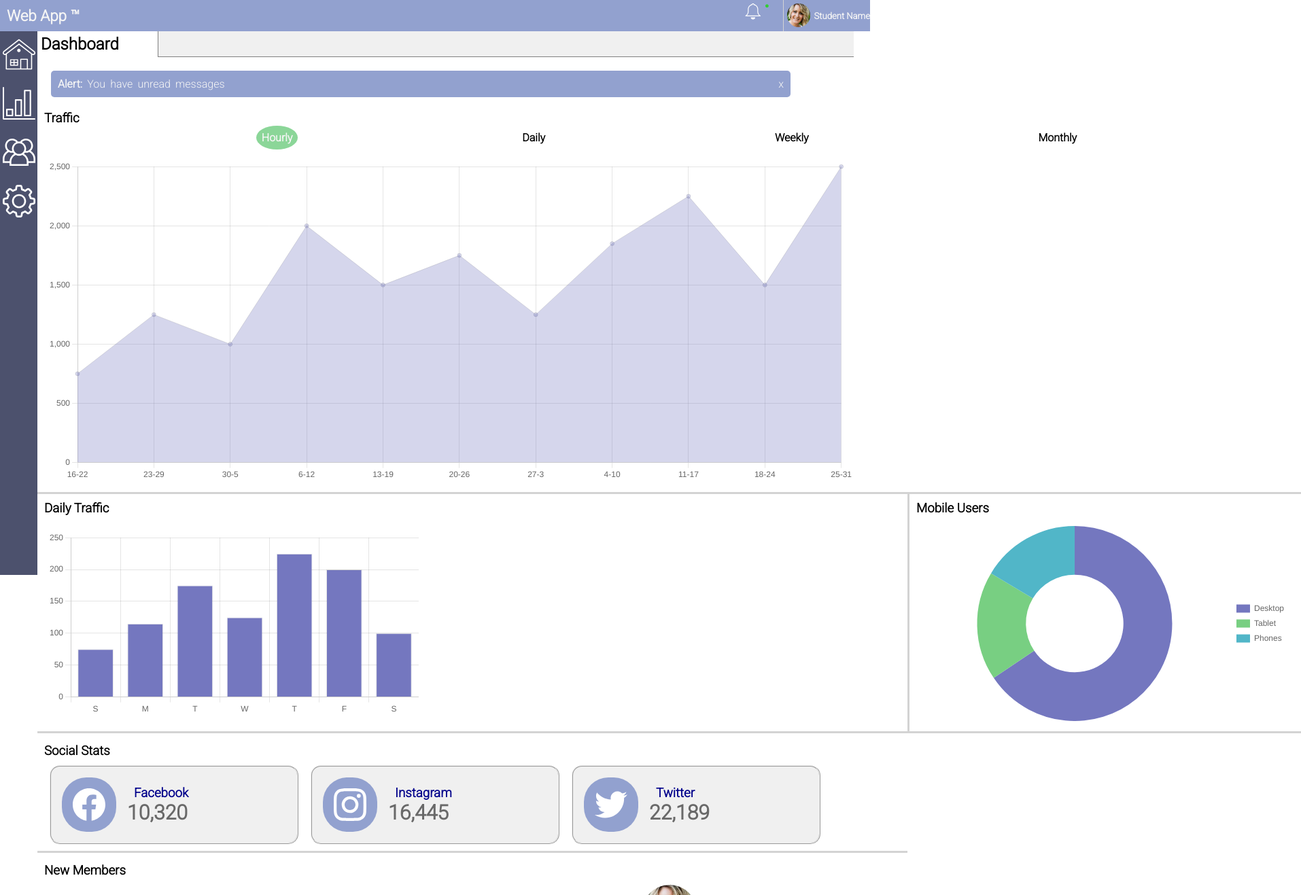
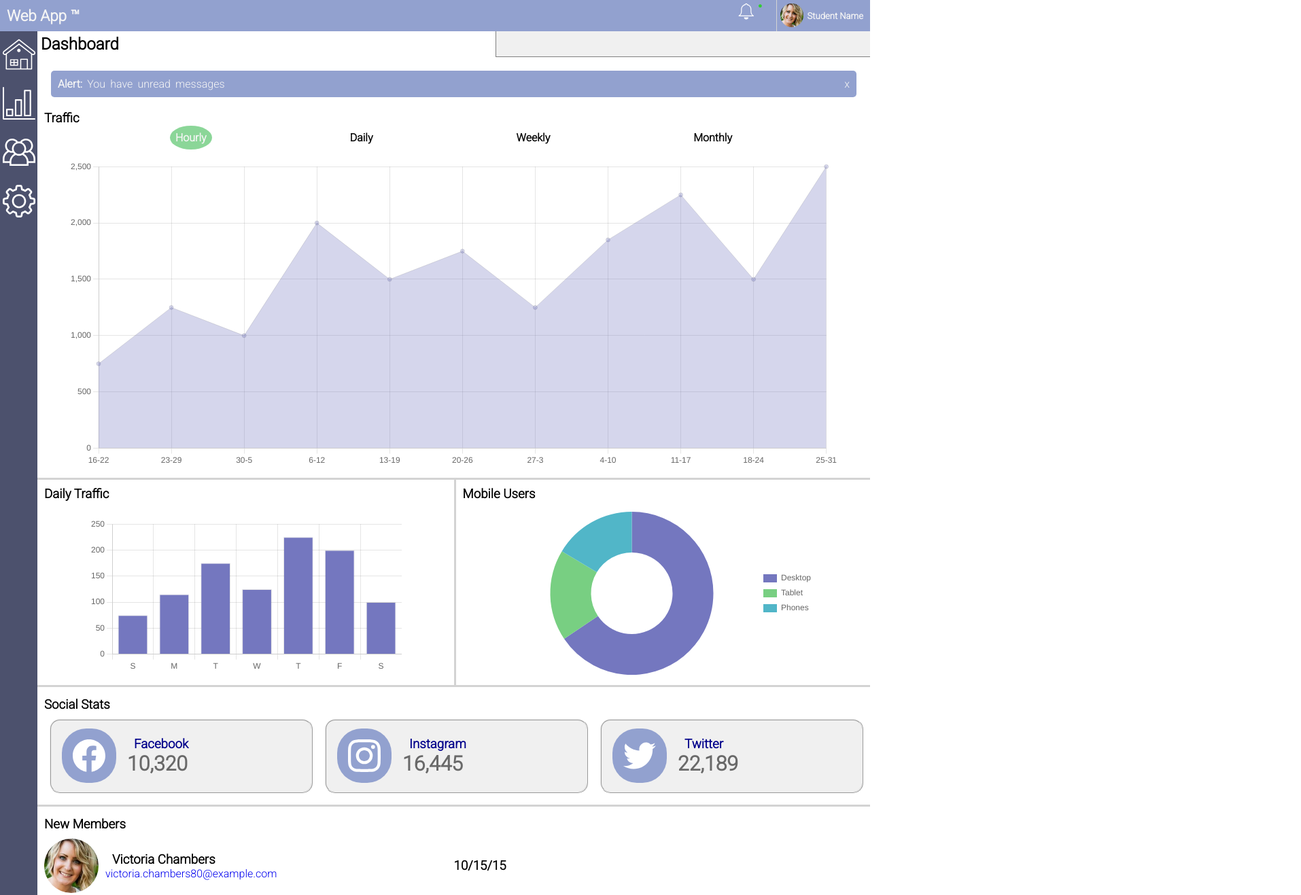
Before and after one commit to lexborelli/Web-App-Dashboard, a plain HTML site: page web_app_dashboard_v3.2/index.html in a window 1280 px wide. Shown: the top 1317 px of the page at 68% size, 1914 px wide, since content can reach past the window. Drawn offline with nearby package versions, Linux system fonts and the light colour scheme.

Commit message:
adjusting members

```diff
--- a/web_app_dashboard_v3.2/css/styles.css
+++ b/web_app_dashboard_v3.2/css/styles.css
@@ -6,6 +6,7 @@ padding: 0;
 }
 
 .grid-container {
+    width: 100%;
     display: grid;
     grid-template-columns: 100%;
     grid-template-rows: auto;
@@ -31,7 +32,7 @@ padding: 0;
 
 
 .widget-container-full, .widget-container-half {
-    width: 95vw;
+    width: 95%;
 }
 
 /*header*/
@@ -39,7 +40,7 @@ padding: 0;
 .header-container {
     display: flex;
     background-color:#92a1cf;
-    width: 100vw;
+    width: 100%;
     color: whitesmoke;
     justify-content: space-between;
     font-size: 0.7em;
@@ -90,6 +91,7 @@ padding: 0;
 .student-name {
     display: flex;
     align-items: center;
+    padding-right: 10px;
 }
 
 /*navigation*/
@@ -102,7 +104,7 @@ padding: 0;
 .nav-links {
     display: flex;
     flex-direction: row;
-    width: 100vw;
+    width: 100%;
     justify-content: space-evenly;
 }
 
@@ -143,6 +145,7 @@ padding: 0;
 /*main*/
 
 .main-header {
+    width: 100%;
     display: grid;
     grid-row: 1;
   }
@@ -151,15 +154,13 @@ padding: 0;
     display: grid;
     grid-column-start: 1;
     grid-column-end: 1;
-    width: 128px;
     margin: 5px;
 }
 
   .tab {
     display: grid;
     grid-column-start: 2;
-    grid-column-end: 4;
-    width: 192px;
+    grid-column-end: none;
     background-color: #F0F0F0;
     border-left: solid;
     border-bottom: solid;
@@ -304,8 +305,8 @@ padding: 0;
     border: ridge;
     border-radius: 15px;
     border-width: 2px;
-    height: 28%;
-    width: 90%;
+    height: 80%;
+    width: 98%;
     margin-top: 10px;
     margin-bottom: 10px;
     margin-left: 18px;
@@ -424,13 +425,13 @@ grid-row: 8;
 }
 
 .widget-container input {
-    height: 8vh;
+    height: 10%;
     width: 90%;
     padding-left: 5px;
 }
 
 .widget-container textarea {
-    height: 15vh;
+    height: 15%;
     padding-left: 5px;
     padding-top: 5px;
 }
@@ -441,7 +442,7 @@ grid-row: 8;
     border-radius: 5px;
     border: solid 1.5px #C8C8C8;
     color:white;
-    height: 8vh;
+    height: 8%;
 }
 
 .settings {
@@ -459,7 +460,7 @@ grid-row: 8;
     background-color: #F5F5F5;
     border-radius: 5px;
     border: solid 1.5px #C8C8C8;
-    height: 8vh;
+    height: 8%;
 }
 
 .settings-button {
@@ -472,7 +473,7 @@ grid-row: 8;
     background-color: #92a1cf;
     border: solid 1.5px #C8C8C8;
     color:white;
-    height: 7vh;
+    height: 7%;
     border-radius: 5px;
     width: 45vw;
     margin-bottom: 15px;
@@ -482,9 +483,9 @@ grid-row: 8;
     background-color: #909090;
     border: solid 1.5px #C8C8C8;
     color:white;
-    height: 7vh;
+    height: 7%;
     border-radius: 5px;
-    width: 45vw;
+    width: 45%;
     margin-bottom: 15px;
 }
 
@@ -561,14 +562,13 @@ input #switcher2 {
 
     .main-header {
         width: 100%;
-    }
-
-    .tab {
-        width: 80vw;
+        grid-column-start: 1;
+        grid-column-end: none;
     }
 
     .alert {
-        width: 85vw;
+        grid-column-start: 1;
+        grid-column-end: 3;
     }
 
     .alert-banner {
@@ -586,7 +586,7 @@ input #switcher2 {
     .nav-links {
         display: flex;
         flex-direction: column;
-        width: 6vw;
+        width: 6%;
     }
 
     .nav-links li {
@@ -598,7 +598,7 @@ input #switcher2 {
 
 
     .main {
-        width: 100vw;
+        width: 100%;
         display: grid;
         grid-template-columns: 50%;
     }
@@ -619,22 +619,51 @@ input #switcher2 {
     }
 
     .social-container {
-        width: 100vw;
+        display: grid;
+        grid-column-start: 1;
+        grid-column-end: none;
     }
 
     .social-media {
         display: flex;
         flex-direction: row;
-        width:90vw;
+        margin-right: 10px;
     }
 
     .widget-container-full {
-        width: 95vw;
+        width: 95%;
+        margin: auto;
     }
 
     .widget-container-half {
-        width: 45vw;
+        width: 80%;
+        margin: auto;
     }
+
+    .member1-container,
+    .member2-container,
+    .member3-container,
+    .member4-container {
+        display: flex;
+        flex-direction: row;
+    }
+
+    .members-pic {
+        margin-left: 10px;
+    }
+
+    .contact {
+        margin-left: 10px;
+    }
+
+    .dates {
+        margin-left: 250px;
+    }
+
+    .names {
+        padding-left: 0;
+    }
+
 }
 
 @media (min-width: 1024px) {
@@ -648,12 +677,11 @@ input #switcher2 {
     .nav-container {
         display: flex;
         flex-direction: column;
-        height: 100vh;
     }
     .nav-links {
         display: flex;
         flex-direction: column;
-        width: 6vw;
+        width: 6%;
     }
 
     .nav-links li {
--- a/web_app_dashboard_v3.2/index.html
+++ b/web_app_dashboard_v3.2/index.html
@@ -152,9 +152,10 @@
         <h3>New Members</h3>
         <div class="member1-container">
             <img class="members-pic" src="images/member-1.jpg" alt="members pic">
-
+                <div class="contact">
                 <h3 class="names">Victoria Chambers</h3>
                 <a href="#">victoria.chambers80@example.com</a>
+            </div>
                 <h3 class="dates">10/15/15</h3>
             </div>
             <hr class="break">
```
